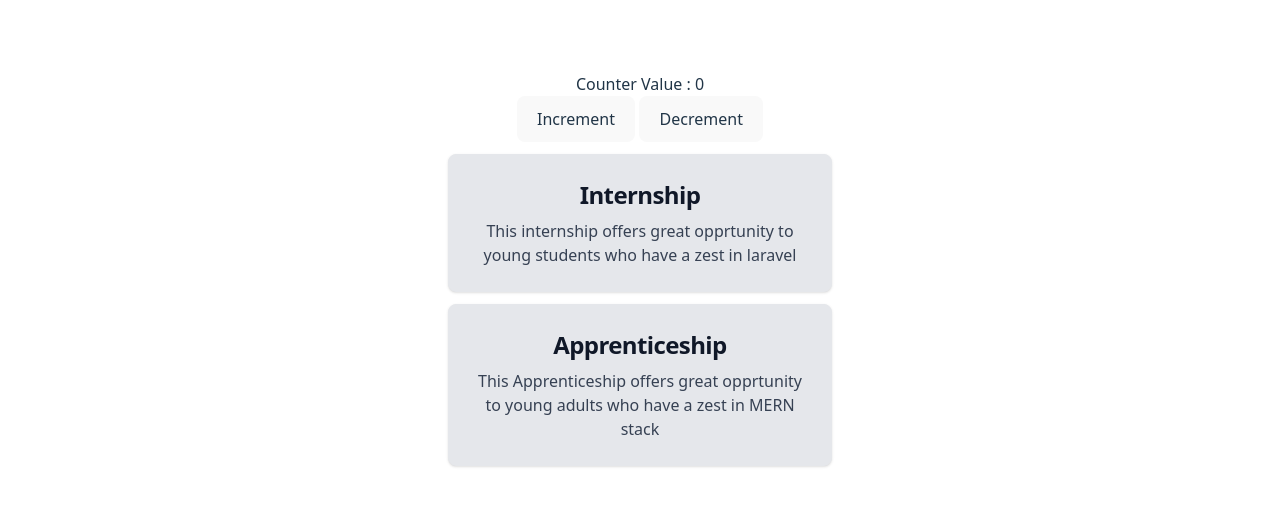
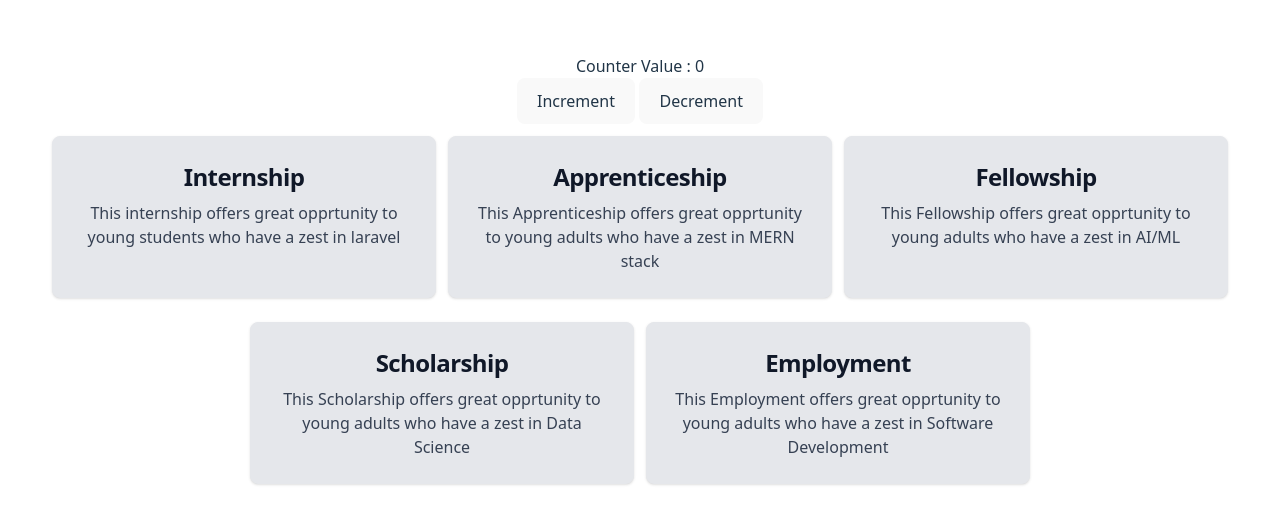
Before and after one commit to Burhanuddin-Kachwala/week11-react, a React app: page / in a window 1280 px wide. Shown: the part 131-654 px from the top of the page. Built offline with nearby package versions, Linux system fonts and the light colour scheme; the HTML template or start-up script is replaced by a standard one.

Commit message:
rendered cards using map( )

```diff
--- a/src/App.jsx
+++ b/src/App.jsx
@@ -3,7 +3,33 @@ import './App.css'
 import { useState } from 'react'
 import Card from "./Components/Card.jsx";
 
-
+let jobs = [
+  {
+    id: 1,
+    title: "Internship",
+    description: "This internship offers great opprtunity to young students who have a zest in laravel",
+  },
+  {
+    id: 2,
+    title: "Apprenticeship",
+    description: "This Apprenticeship offers great opprtunity to young adults who have a zest in MERN stack",
+  },
+  {
+    id: 3,
+    title: "Fellowship",
+    description: "This Fellowship offers great opprtunity to young adults who have a zest in AI/ML",
+  },
+  {
+    id: 4,
+    title: "Scholarship",
+    description: "This Scholarship offers great opprtunity to young adults who have a zest in Data Science",
+  },
+  {
+    id: 5,
+    title:"Employment",
+    description: "This Employment offers great opprtunity to young adults who have a zest in Software Development",
+  },
+];
 
 function App() {
   let [counter,setCounter] = useState(0);// default value of counter is 0
@@ -23,14 +49,14 @@ function App() {
       <h3>Counter Value : {counter}</h3>
       <button onClick={addValue}>Increment</button>&nbsp;
       <button onClick={decreaseValue}>Decrement</button>
-      <Card
-        title="Internship"
-        description="This internship offers great opprtunity to young students who have a zest in laravel"
-      />
-      <Card
-        title="Apprenticeship"
-        description="This Apprenticeship offers great opprtunity to young adults who have a zest in MERN stack"
-      />
+    <div className='flex flex-wrap justify-center gap-3'>
+      {jobs.map(job => (
+        <Card
+          title={job.title}
+          description={job.description}
+        />
+      ))}
+      </div>
     </>
   );
 }
```
